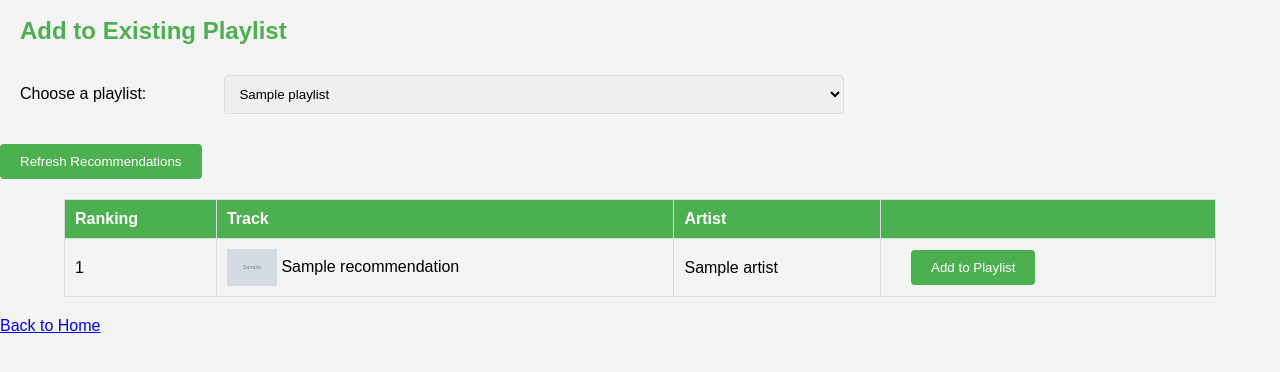
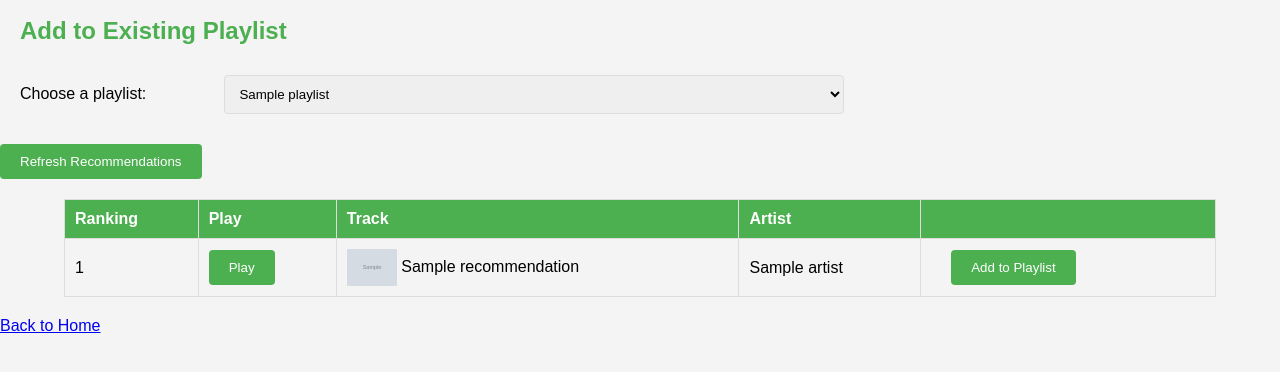
Before and after one commit to batuSenturk/SpotifyAPI, a Flask app: template templates/recommendations.html in a window 1280 px wide. Shown: the part 228-600 px from the top of the page. Run offline with Flask 3, Linux system fonts and the light colour scheme; the template is opened without the code that fills it: most values are stand-ins (such as "Sample title", 1, 10 or a date in 2020); grey boxes marked "Sample" are stand-in pictures.

Commit message:
Update recommendations.html

```diff
--- a/templates/recommendations.html
+++ b/templates/recommendations.html
@@ -7,6 +7,31 @@
     <link rel="stylesheet" href="{{ url_for('static', filename='css/style.css') }}">
     <script>
         let currentTrackIds = JSON.parse('{{ recommendations | map(attribute="id") | list | tojson | safe }}');
+        let audio = new Audio();
+        let currentlyPlayingButton = null;
+
+        function playPreview(previewUrl, button) {
+            if (audio.src !== previewUrl) {
+                audio.src = previewUrl;
+                audio.play();
+                if (currentlyPlayingButton) {
+                    currentlyPlayingButton.innerText = "Play";
+                }
+                button.innerText = "Pause";
+                currentlyPlayingButton = button;
+            } else {
+                if (audio.paused) {
+                    audio.play();
+                    button.innerText = "Pause";
+                } else {
+                    audio.pause();
+                    button.innerText = "Play";
+                }
+            }
+            audio.onended = () => {
+                button.innerText = "Play";
+            };
+        }
 
         function addToPlaylist(form, trackId, playlistId) {
             const formData = new FormData();
@@ -51,6 +76,7 @@
                         const tr = document.createElement('tr');
                         tr.innerHTML = `
                             <td>${recommendation.rank}</td>
+                            <td><button onclick="playPreview('${recommendation.preview_url}', this)">Play</button></td>
                             <td>
                                 <img src="${recommendation.image}" alt="${recommendation.name}" width="50">
                                 <span class="song-name">${recommendation.name}</span>
@@ -99,6 +125,7 @@
         <thead>
             <tr>
                 <th>Ranking</th>
+                <th>Play</th>
                 <th>Track</th>
                 <th>Artist</th>
                 <th></th>
@@ -108,6 +135,7 @@
             {% for recommendation in recommendations %}
             <tr>
                 <td>{{ recommendation.rank }}</td>
+                <td><button onclick="playPreview('{{ recommendation.preview_url }}', this)">Play</button></td>
                 <td>
                     <img src="{{ recommendation.image }}" alt="{{ recommendation.name }}" width="50">
                     <span class="song-name">{{ recommendation.name }}</span>
```
